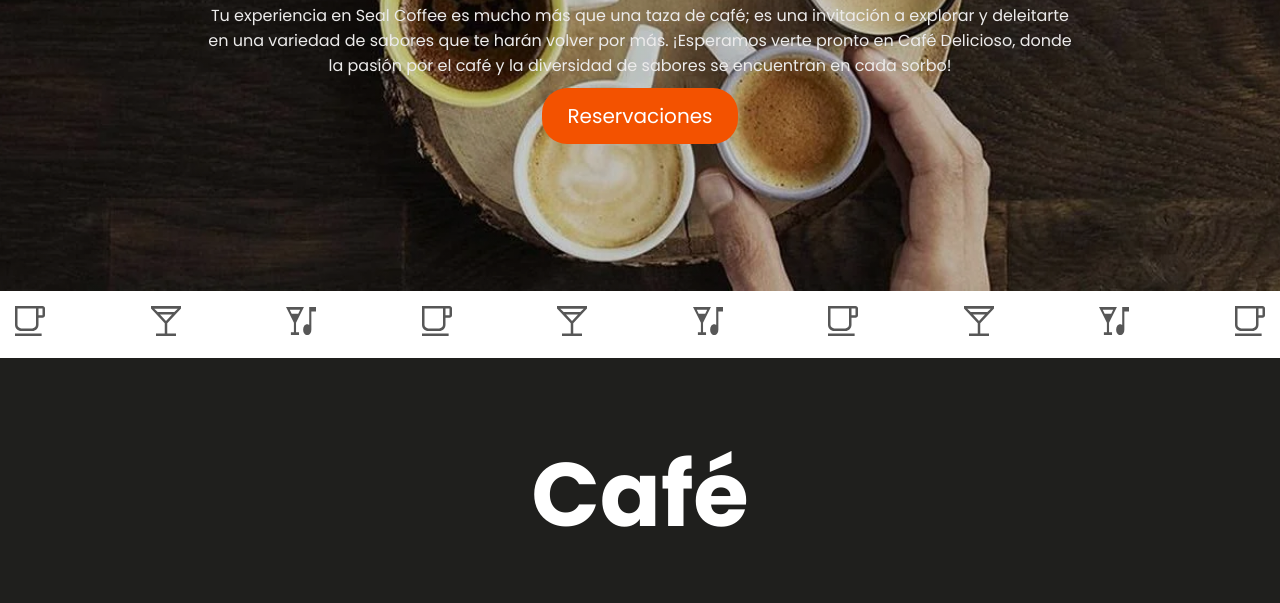
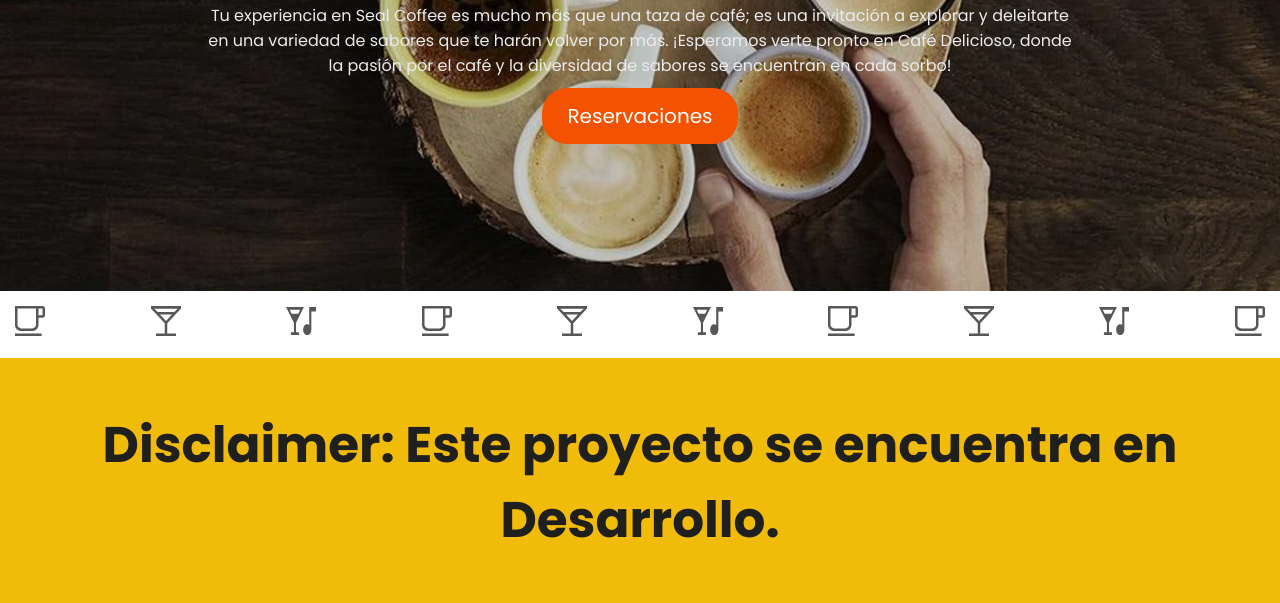
Before and after one commit to SebasTGz/Proyecto-Coffee, a plain HTML site: page Coffee-main/index.html in a window 1280 px wide. Shown: the part 349-952 px from the top of the page. Drawn offline with Linux system fonts and the light colour scheme.

Commit message:
Mensaje de Construccion.

```diff
--- a/Coffee-main/index.html
+++ b/Coffee-main/index.html
@@ -109,6 +109,16 @@
         <div class="icon">
             <img src="images/i5.svg" alt="">
         </div>
+
+    </section>
+
+    <!--AVISO DESARROLLO-->
+    <section class="construccion" id="construccion">
+
+        <!--Smooth Scroll-->
+        <h2 class="construccion">
+            Disclaimer: Este proyecto se encuentra en Desarrollo.
+        </h2>
 
     </section>
 
--- a/Coffee-main/style.css
+++ b/Coffee-main/style.css
@@ -159,6 +159,24 @@ html {
 
  .icon img {
    width: 30px;
+ }
+
+/*Mensaje de Construccion*/
+.construccion{
+   display: flex;
+   text-align: center;
+   align-items: center;
+   color: #1f1f1d;
+   padding: 25px;
+   background-color: #f1bb09;
+   /*border: 1px solid red; para checar divisiones
+   /*background-clip: content-box; contenido separado*/
+   font-size: 50px;
+   margin-bottom: 2px;
+}
+
+ .construccion:hover{
+  background-color: #973a3a;
  }
 
  .products {
```
